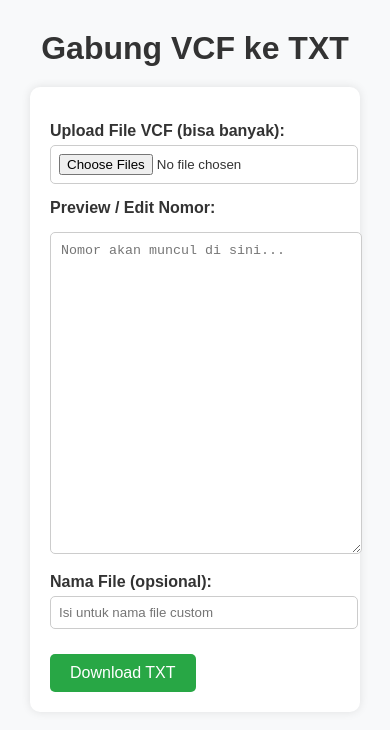
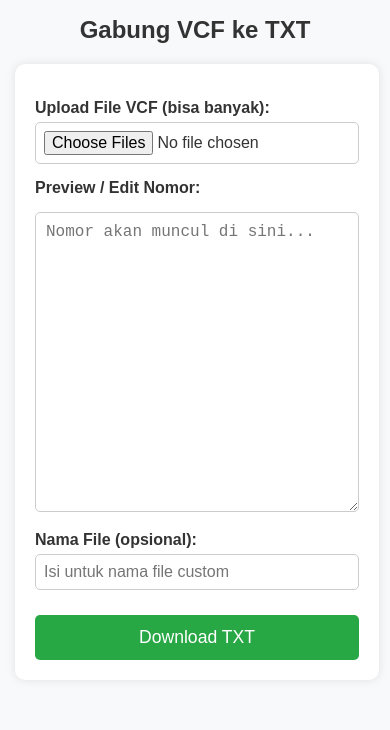
Before and after one commit to drxrwr/drxbalikindatatxt, a plain HTML site: page index.html in a window 390 px wide. Drawn offline with Linux system fonts and the light colour scheme.

Commit message:
Update style.css

```diff
--- a/style.css
+++ b/style.css
@@ -10,6 +10,7 @@ h1 {
 }
 .container {
   max-width: 800px;
+  width: 90%;
   margin: auto;
   background: #fff;
   padding: 20px;
@@ -27,6 +28,7 @@ input[type="file"], input[type="text"] {
   margin-top: 5px;
   border: 1px solid #ccc;
   border-radius: 5px;
+  box-sizing: border-box;
 }
 textarea {
   width: 100%;
@@ -37,6 +39,7 @@ textarea {
   border: 1px solid #ccc;
   border-radius: 5px;
   resize: vertical;
+  box-sizing: border-box;
 }
 button {
   margin-top: 15px;
@@ -47,6 +50,7 @@ button {
   color: white;
   font-size: 16px;
   cursor: pointer;
+  box-sizing: border-box;
 }
 button:hover {
   background: #218838;
@@ -57,3 +61,21 @@ button:hover {
 .btn-secondary:hover {
   background: #0056b3;
 }
+
+/* Responsive */
+@media (max-width: 600px) {
+  body {
+    margin: 15px;
+  }
+  h1 {
+    font-size: 1.5rem;
+  }
+  input[type="file"], input[type="text"], textarea {
+    font-size: 1rem;
+  }
+  button {
+    width: 100%;
+    font-size: 1.1rem;
+    padding: 12px;
+  }
+}
```
